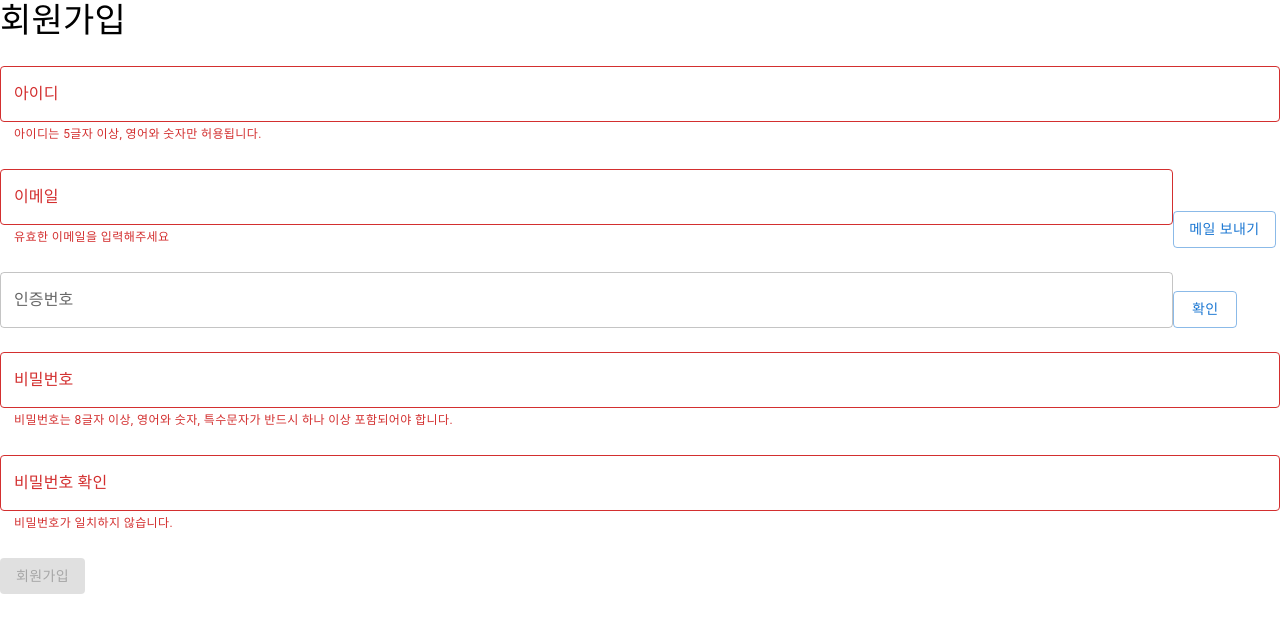
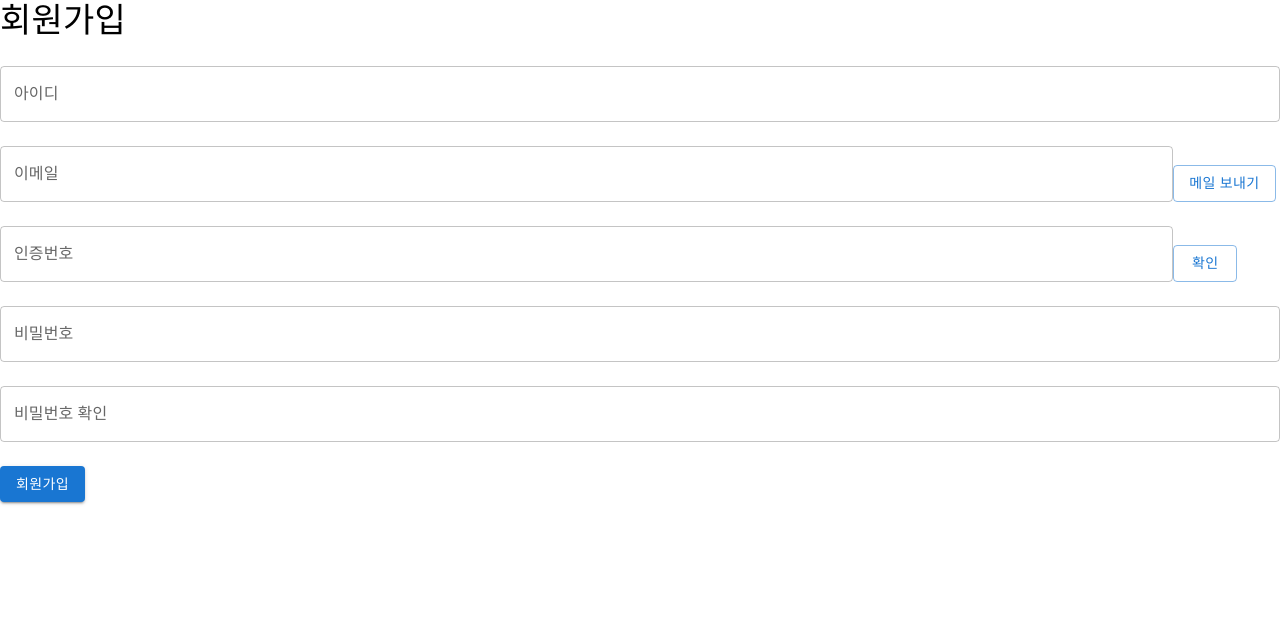
Before and after one commit to hs20180519/lovers-web-project, a React (Create React App) app in the folder front/: page /auth/register in a window 1280 px wide. Shown: the top 632 px of the page. Built offline with nearby package versions, Linux system fonts and the light colour scheme.

Commit message:
:bug: Fix: State default value false -> true

```diff
--- a/front/src/pages/RegisterPage.js
+++ b/front/src/pages/RegisterPage.js
@@ -15,10 +15,10 @@ function RegisterPage() {
   const [confirmPassword, setConfirmPassword] = useState("");
   const [verificationCode, setVerificationCode] = useState("");
 
-  const [isEmailValid, setIsEmailValid] = useState(false);
-  const [isPasswordValid, setIsPasswordValid] = useState(false);
-  const [isConfirmPasswordValid, setIsConfirmPasswordValid] = useState(false);
-  const [isNicknameValid, setIsNicknameValid] = useState(false);
+  const [isEmailValid, setIsEmailValid] = useState(true);
+  const [isPasswordValid, setIsPasswordValid] = useState(true);
+  const [isConfirmPasswordValid, setIsConfirmPasswordValid] = useState(true);
+  const [isNicknameValid, setIsNicknameValid] = useState(true);
   const validateNickname = (nickname) => {
     const nicknameRegex = /^[A-Za-z0-9]{5,}$/;
     return nicknameRegex.test(nickname);
```
